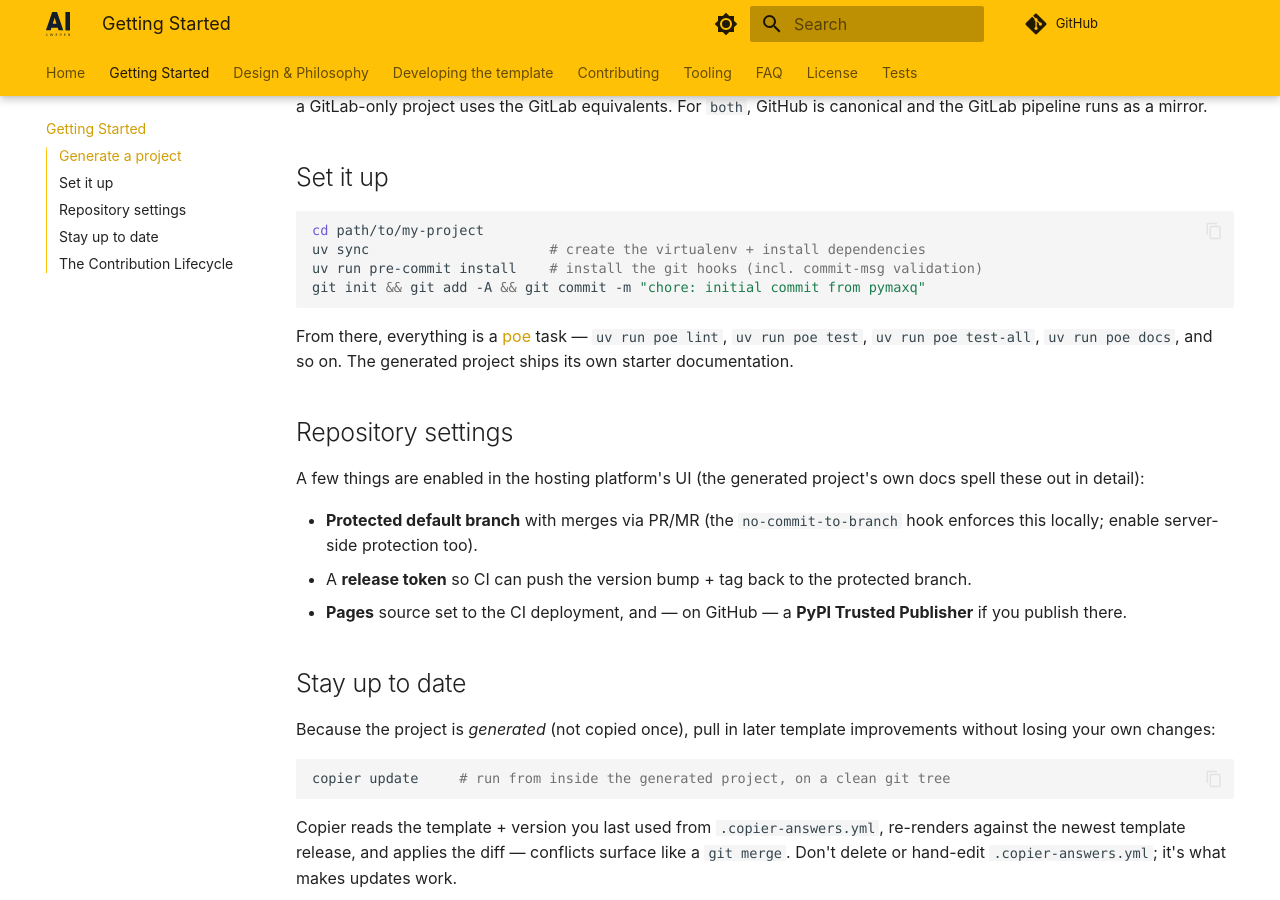
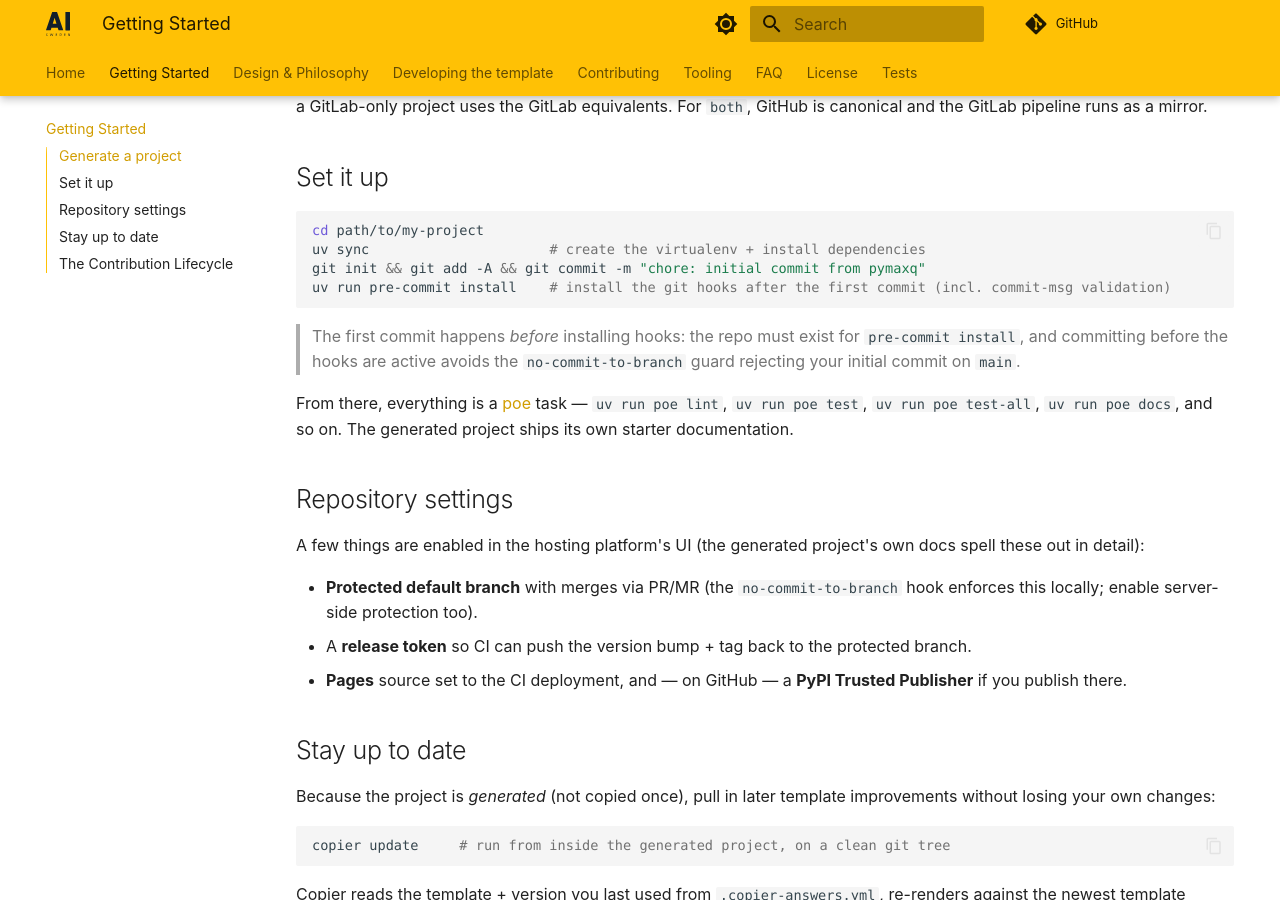
Before and after one commit to aidotse/pymaxq, an MkDocs documentation site: the page built from docs/getting-started.md, in a window 1280 px wide and 900 px high, scrolled down 812 px. Built offline with MkDocs 1.6.1 and Material for MkDocs 9.7.7, drawn with Linux system fonts in a browser that asks for light colours; comment, search, counter and statistics services are not loaded.

Commit message:
fix: correct docs-deploy dir, onboarding order, and README badge URLs
- reusable-pipeline docs job uploads public/ (matches mkdocs site_dir), not site/
- generated setup does the initial commit before pre-commit install (repo must
  exist; avoids no-commit-to-branch blocking the first commit on main)
- README badges point at /exported/ (single-version deploy; no mike /latest/ alias)

Co-Authored-By: Claude Opus 4.8 (1M context) <noreply@anthropic.com>

````diff
--- a/copier.yml
+++ b/copier.yml
@@ -48,8 +48,8 @@ _message_after_copy: |
   Next steps:
     cd {{ _copier_conf.dst_path }}
     uv sync                      # create the virtualenv + install dependencies
-    uv run pre-commit install    # install the git hooks
     git init && git add -A && git commit -m "chore: initial commit from pymaxq"
+    uv run pre-commit install    # install the git hooks (after the first commit)
 
 # --- Questions -------------------------------------------------------------
 project_name:
--- a/docs/getting-started.md
+++ b/docs/getting-started.md
@@ -34,9 +34,12 @@ as a mirror.
 ```bash
 cd path/to/my-project
 uv sync                      # create the virtualenv + install dependencies
-uv run pre-commit install    # install the git hooks (incl. commit-msg validation)
 git init && git add -A && git commit -m "chore: initial commit from pymaxq"
+uv run pre-commit install    # install the git hooks after the first commit (incl. commit-msg validation)
 ```
+
+> The first commit happens *before* installing hooks: the repo must exist for `pre-commit install`, and committing
+> before the hooks are active avoids the `no-commit-to-branch` guard rejecting your initial commit on `main`.
 
 From there, everything is a [poe](https://github.com/nat-n/poethepoet) task — `uv run poe lint`, `uv run poe test`,
 `uv run poe test-all`, `uv run poe docs`, and so on. The generated project ships its own starter documentation.
````
Also changed, not shown: 3 other files.
